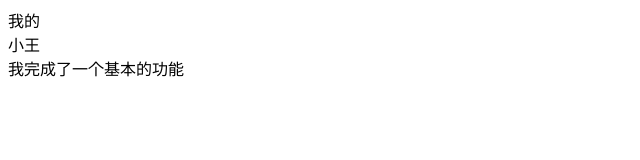
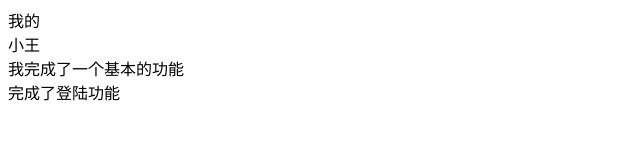
Before and after one commit to wucheng0215/two_project, a plain HTML site: page index.html in a window 1280 px wide. Shown: the whole page, without its empty margins (0-640 px from the left). Drawn offline with Linux system fonts and the light colour scheme.

Commit message:
完成了登陆功能

```diff
--- a/index.html
+++ b/index.html
@@ -10,5 +10,6 @@
   <div>我的</div>
   <div>小王</div>
   <div>我完成了一个基本的功能</div>
+  <div>完成了登陆功能</div>
 </body>
 </html>
```
